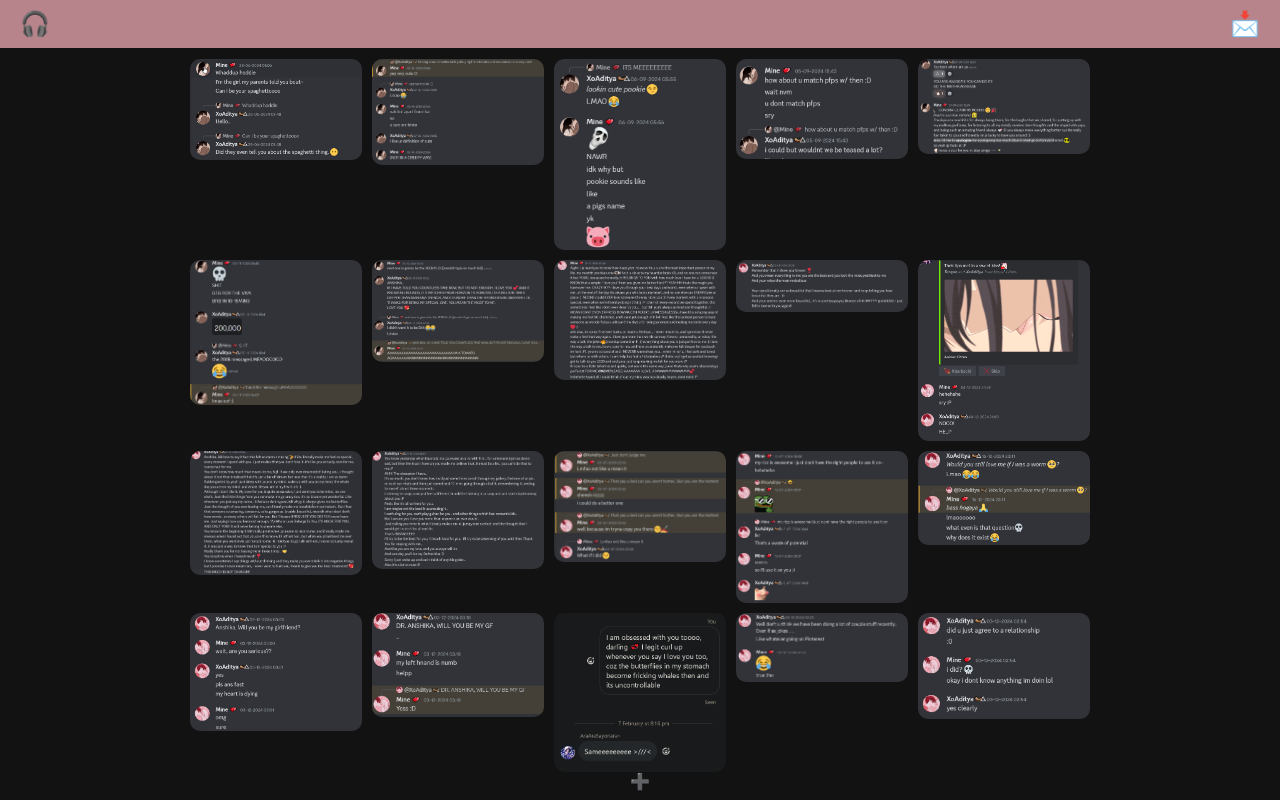
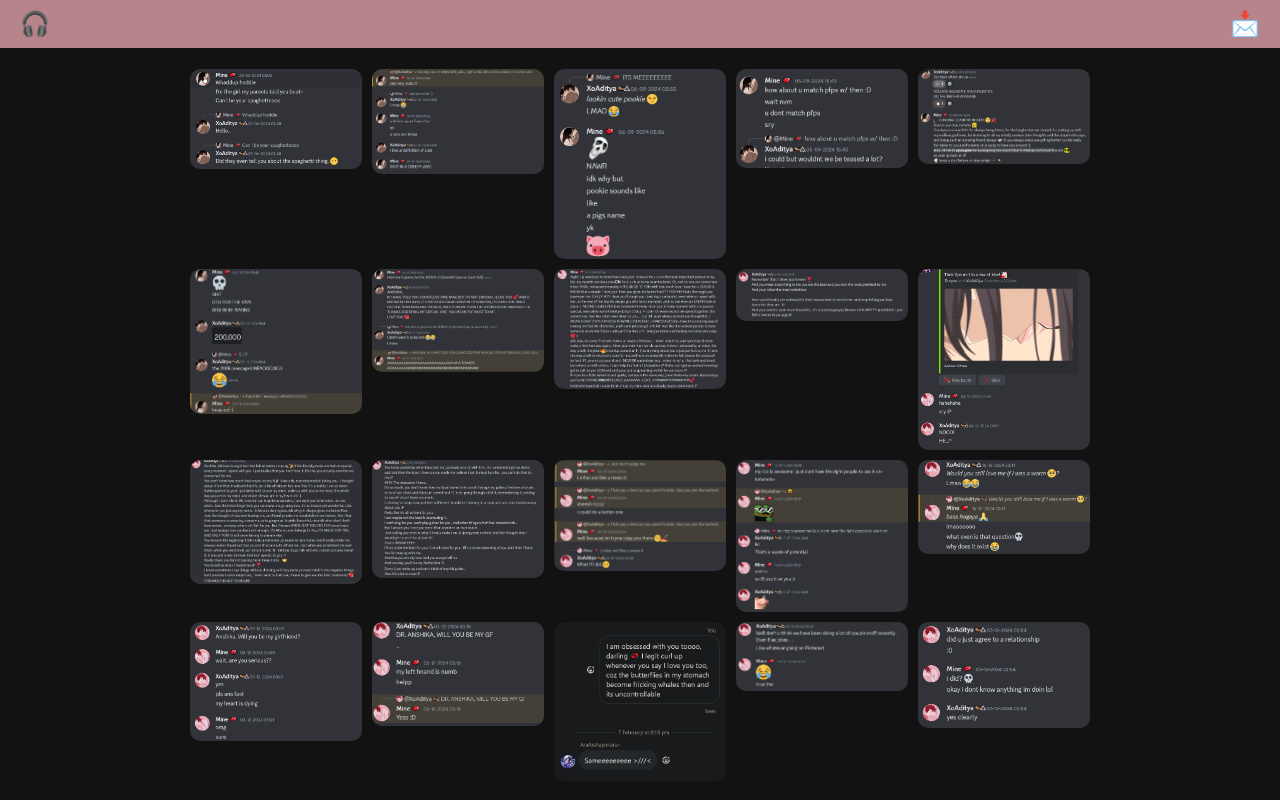
Before and after one commit to XoAditya/xorque, a plain HTML site: page index.html in a window 1280 px wide. Drawn offline with Linux system fonts and the light colour scheme.

Commit message:
Update index.html

```diff
--- a/index.html
+++ b/index.html
@@ -136,7 +136,6 @@
     <audio id="audio" src="audio.mp3"></audio>
 
     <input type="file" id="file-input" accept="image/*">
-    <span class="upload-btn" id="upload-btn">➕</span>
 
     <script>
     const GITHUB_USERNAME = "XoAditya";
```
